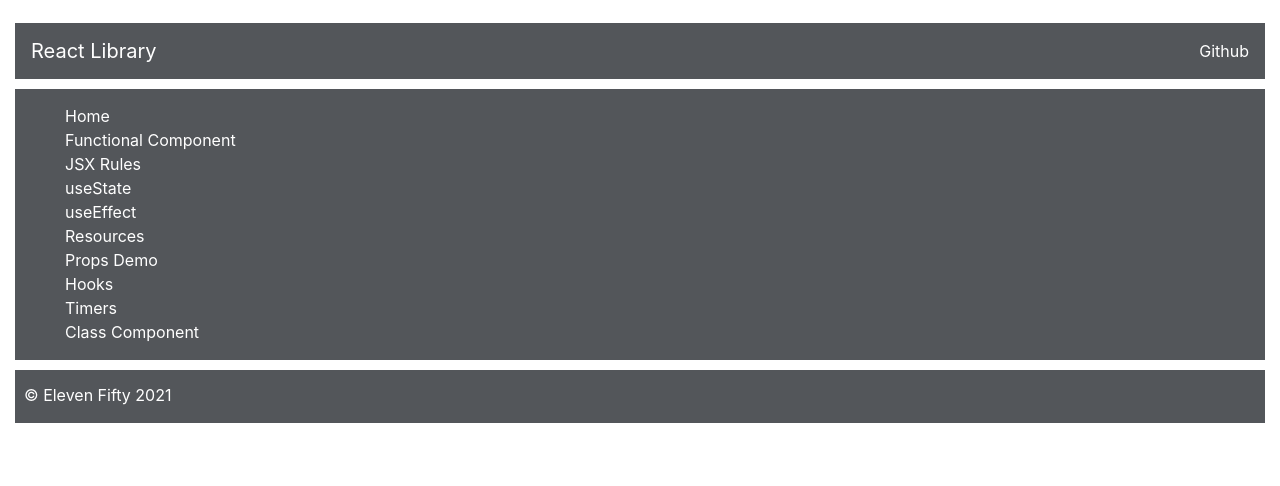
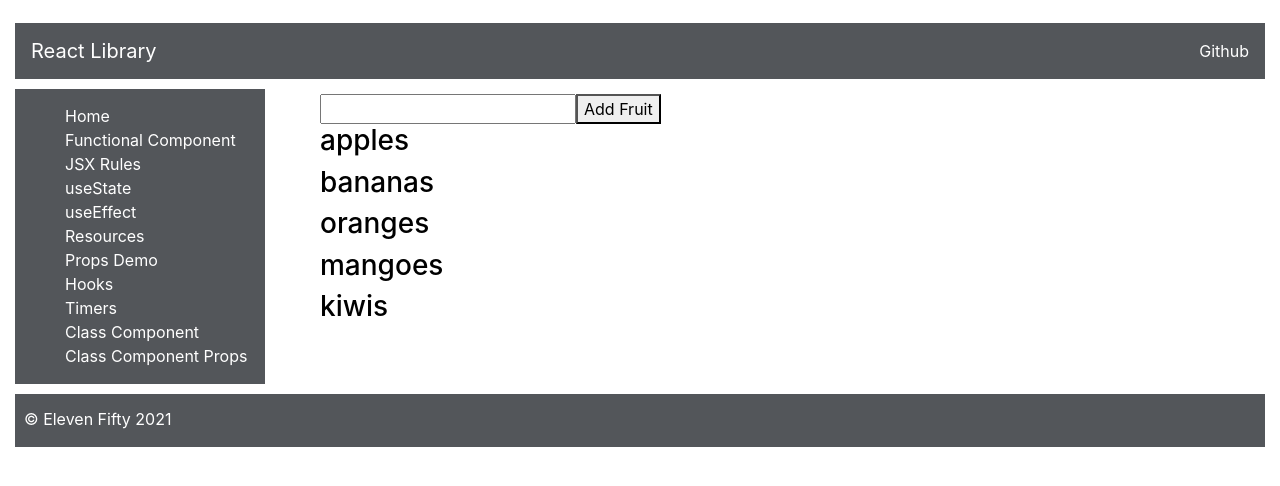
Before and after one commit to masonobledev/reactfundamentalsmodules, a React (Create React App) app: page /classcomponentprops in a window 1280 px wide. Shown: the top 486 px of the page. Built offline with nearby package versions, Linux system fonts and the light colour scheme.

Commit message:
class components props

```diff
--- /dev/null
+++ b/src/components/concepts/ClassComponentProps.jsx
@@ -0,0 +1,61 @@
+import React, { Component } from 'react';
+
+export default class ClassComponentProps extends Component {
+    constructor(props) {
+        super(props);
+        this.state = { //build out the component's state to include two properties.
+            fruitBowl: [ "apples", "bananas", "oranges", "mangoes", "kiwis"],
+            //The first is an array prepopulated with some fruit.
+            newFruit: "",
+            //The second is a property called "newFruit". The initial value for this property should be an empty string.
+        };
+        this.addFruit = this.addFruit.bind(this); //1.07 - The first method should update the newFruit property in the state when the value of the input changes.
+    }
+
+        addFruit(event) {
+            event.preventDefault();
+            this.setState({
+                fruitBowl: [this.state.fruitBowl, this.state.newFruit],
+                newFruit: "",
+            });
+        }
+
+        changeHandler(event) {
+            this.setState({ newFruit: event.target.value });
+        }
+
+        render () { //Build out the render to display an input field and a submit button.
+            return (
+                <div className="main">
+                    <div className="mainDiv">
+                        <form onSubmit={this.addFruit}>
+                            <input type="text" value={this.state.newFruit}
+                            onChange={(event) => this.changeHandler(event)}/>
+                            <button type="submit">Add Fruit</button>
+                        </form>
+                        <FruitBowl fruits={this.state.fruitBowl} />
+                    </div>
+                </div>
+             );
+        }
+}
+
+        class FruitBowl extends Component {
+            render() {
+                return (
+                    <div>
+                        {this.props.fruits.map((fruit) => {
+                        return <Fruit passingFruit={fruit} />;
+                        })}
+                    </div>
+                );
+            }
+}
+
+    const Fruit = (props) => {
+        return (
+            <div>
+                <h3>{props.passingFruit}</h3>
+            </div>
+        );
+    };
--- a/src/components/site/Sidebar.js
+++ b/src/components/site/Sidebar.js
@@ -16,6 +16,7 @@ import PropsDemo from '../concepts/PropsDemo';
 import Hooks from '../concepts/Hooks';
 import TimePiecesApp from '../apps/timer-apps/TimePiecesApp';
 import ClassComponentDemo from '../concepts/ClassComponentDemo';
+import ClassComponentProps from '../concepts/ClassComponentProps'
 
 const Sidebar = () => {
     return (
@@ -32,6 +33,7 @@ const Sidebar = () => {
                     <li><Link to="/hooks">Hooks</Link></li>
                     <li><Link to="/timer">Timers</Link></li>
                     <li><Link to="/classcomponent">Class Component</Link></li>
+                    <li><Link to="/classcomponentprops">Class Component Props</Link></li>
                 </ul>
             </div>
             <div className="sidebar-route">
@@ -47,6 +49,7 @@ const Sidebar = () => {
                     <Route exact path="/hooks"><Hooks /></Route>
                     <Route exact path="/timer"><TimePiecesApp /></Route>
                     <Route exact path="/classcomponent"><ClassComponentDemo /></Route>
+                    <Route exact path="/classcomponentprops"><ClassComponentProps /></Route>
                 </Switch>
             </div>
         </div>
```
